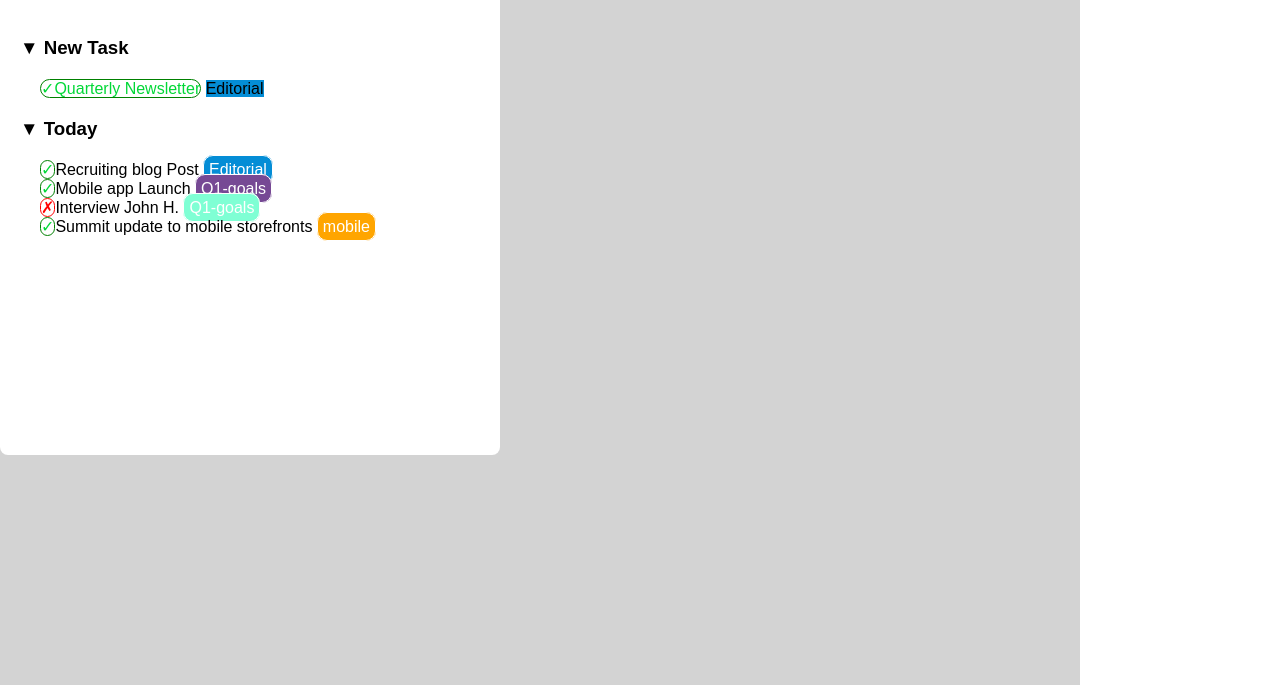
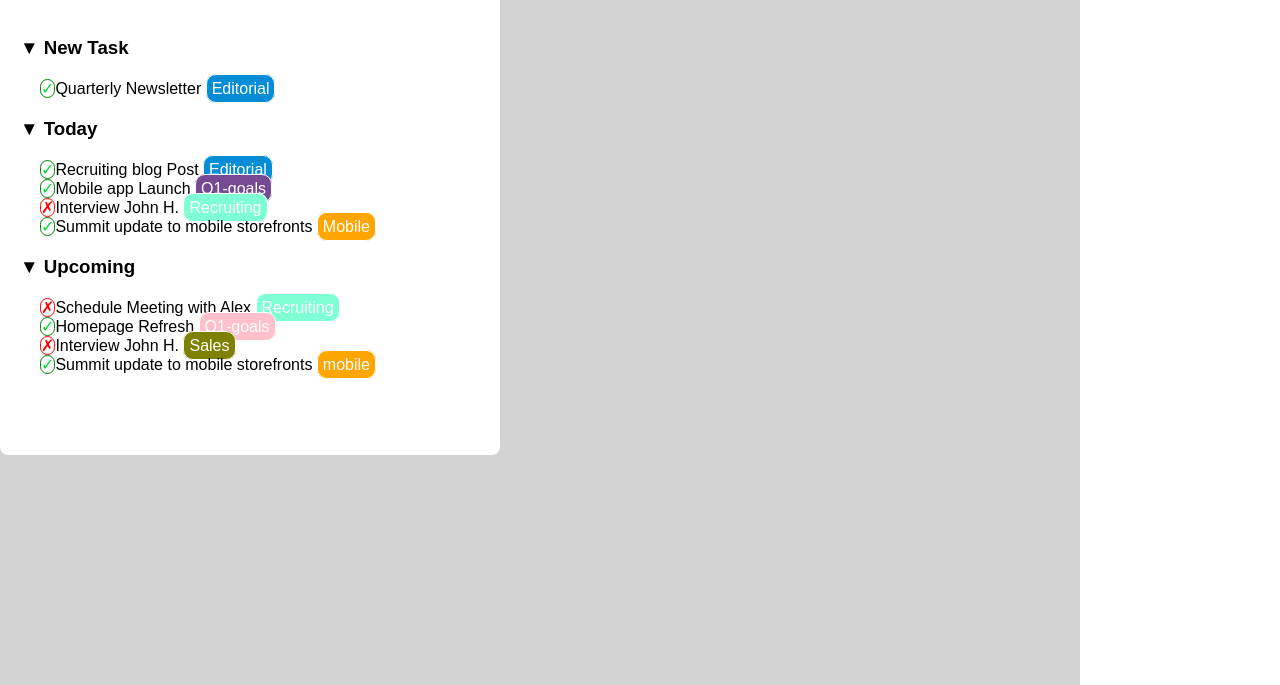
Before and after one commit to lembogeorgex/html-css-toboolist, a plain HTML site: page index.html in a window 1280 px wide. Shown: the part 115-800 px from the top of the page. Drawn offline with Linux system fonts and the light colour scheme.

Commit message:
third list

```diff
--- a/css/style.css
+++ b/css/style.css
@@ -32,6 +32,13 @@ header h1{
     display: inline-block;
     vertical-align: middle;
 }
+
+
+/* Generic */
+li {
+    margin: 20px;
+}
+
 
 /* Main */
 .container{
@@ -78,10 +85,13 @@ main{
     padding: 20px;
 }
 
+
 .list{
     list-style-type: none ;
 }
 
+
+/* Status */
 .valid{
     color: rgba(0, 216, 54, 0.996);
     border: 1px solid green;
@@ -101,6 +111,8 @@ main{
 .unvalid::before{
     content: "\2717";
 }
+
+/* Tags */
 .tag{
     border: 1px solid;
     border-radius: 10px;
@@ -118,6 +130,16 @@ main{
 .mobile{
     background-color: orange;
 }
+
+.website{
+    background-color: pink;
+}
+
+
+.sales{
+    background-color: olive;
+}
+
 .q1-goals{
     border: 1px solid;
     border-radius: 10px;
@@ -125,7 +147,3 @@ main{
     padding: 5px;
     color: white;
 }
-
-li {
-    margin: 20px;
-}
--- a/index.html
+++ b/index.html
@@ -22,16 +22,17 @@
           <button class="button section">Add Section</button>
           <div class="separator"></div>
           <div class="todolistbody">
+            <!-- List start-->
             <div class="quarterly">
               <h3>&#9660; New Task</h3>
               <ol class="list quarterly">
                 <li class="content">
-                  <span class="valid">Quarterly Newsletter</span>
-                  <span class="editorial">Editorial</span>
+                  <span class="valid"></span>Quarterly Newsletter
+                  <span class="tag editorial">Editorial</span>
                 </li>
               </ol>
             </div>
-
+<!-- List 2 -->
             <div class="today">
               <h3>&#9660; Today</h3>
               <ol class="list today">
@@ -42,12 +43,29 @@
                   <span class="valid"></span>Mobile app Launch
                   <span class="tag q1-goals">Q1-goals</span><br />
                   <span class="unvalid"></span>Interview John H.
-                  <span class="tag recruiting">Q1-goals</span><br />
+                  <span class="tag recruiting">Recruiting</span><br />
+                  <span class="valid"></span>Summit update to mobile storefronts
+                  <span class="tag mobile">Mobile</span><br />
+                </li>
+              </ol>
+            </div>
+<!-- List 3 -->
+            <div class="upcoming">
+            <h3>&#9660; Upcoming</h3>
+              <ol class="list upcoming">
+                <li class="content">
+                  <span class="unvalid"></span>Schedule Meeting with Alex
+                  <span class="tag recruiting">Recruiting</span>
+                  <br />
+                  <span class="valid"></span>Homepage Refresh
+                  <span class="tag website">Q1-goals</span><br />
+                  <span class="unvalid"></span>Interview John H.
+                  <span class="tag sales">Sales</span><br />
                   <span class="valid"></span>Summit update to mobile storefronts
                   <span class="tag mobile">mobile</span><br />
                 </li>
-              </ol>
-            </div>
+              </div>
+
           </div>
         </div>
       </div>
```
